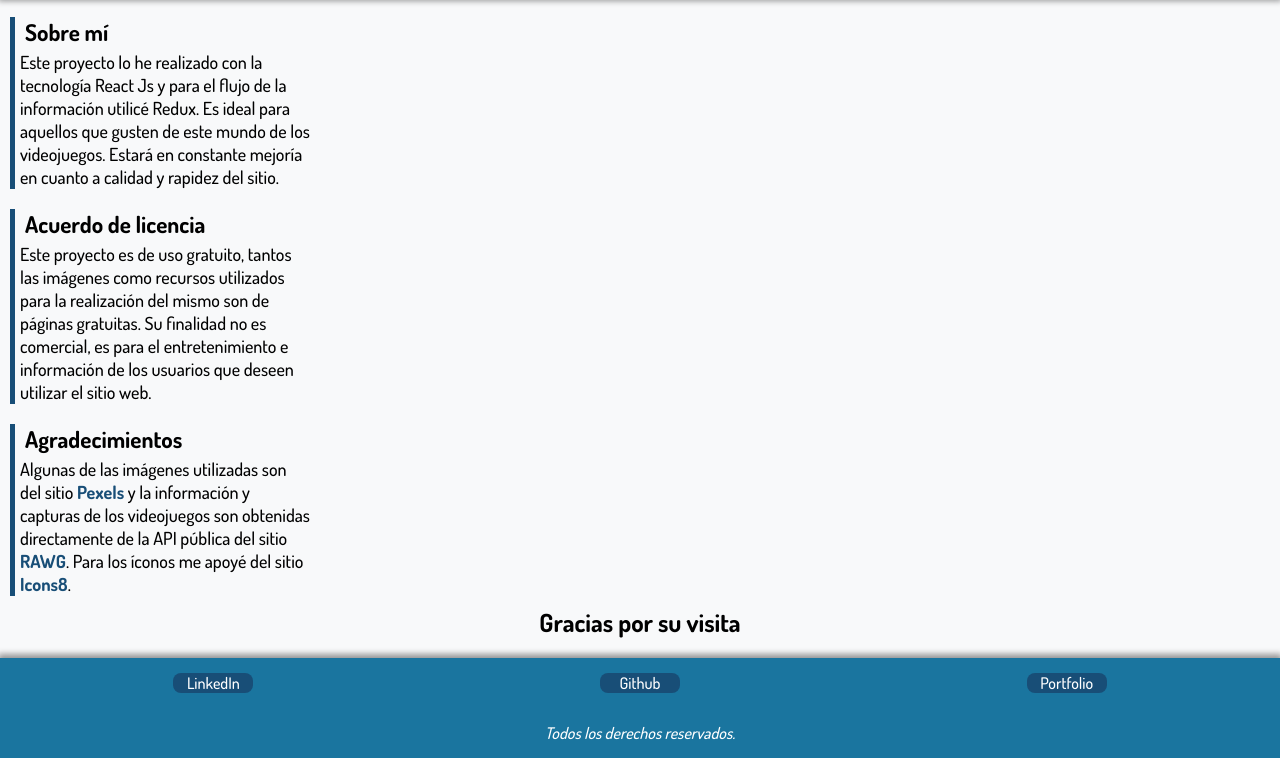
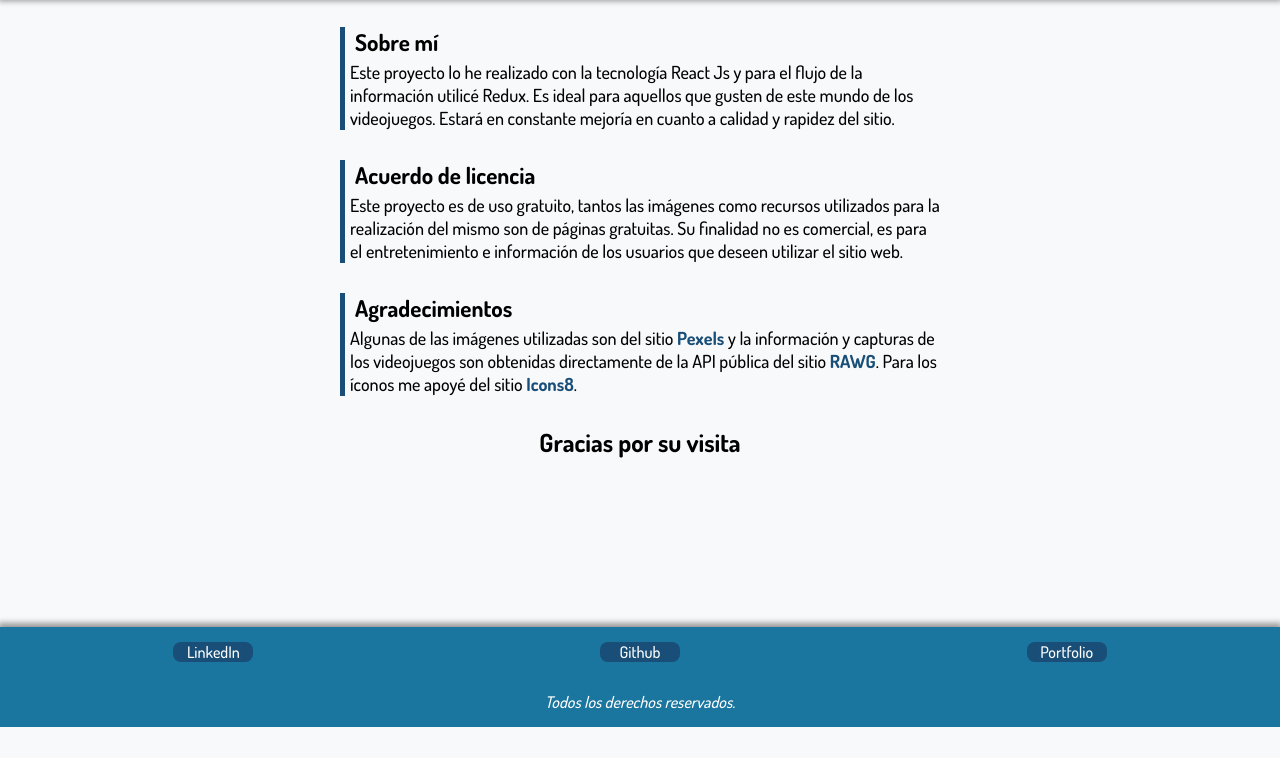
Before and after one commit to ElvisGT/Application_Redux, a React app: page /#/acerca in a window 1280 px wide. Shown: the part 103-861 px from the top of the page. After the commit the page ends 830 px from the top, so only its background shows below. Built offline with nearby package versions, Linux system fonts and the light colour scheme.

Commit message:
Acerca responsive

```diff
--- a/src/static/css/styles.css
+++ b/src/static/css/styles.css
@@ -534,4 +534,9 @@ body {
         object-fit: cover;
     }
 
+    .Acerca-container {
+        width: 60rem;
+        min-height: 10rem;
+        margin: 3rem auto;
+    }
 }
```
